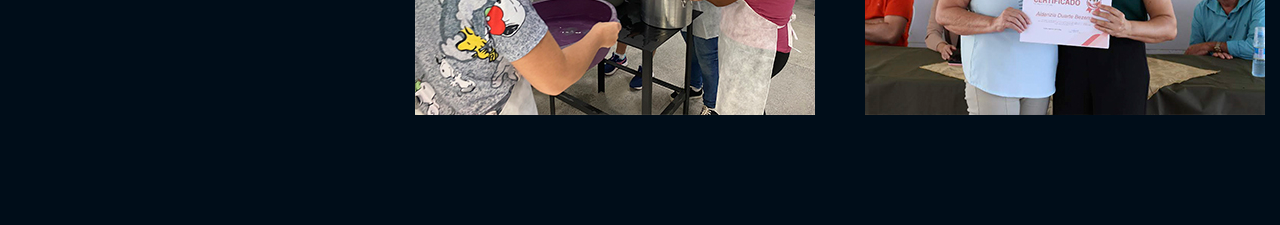
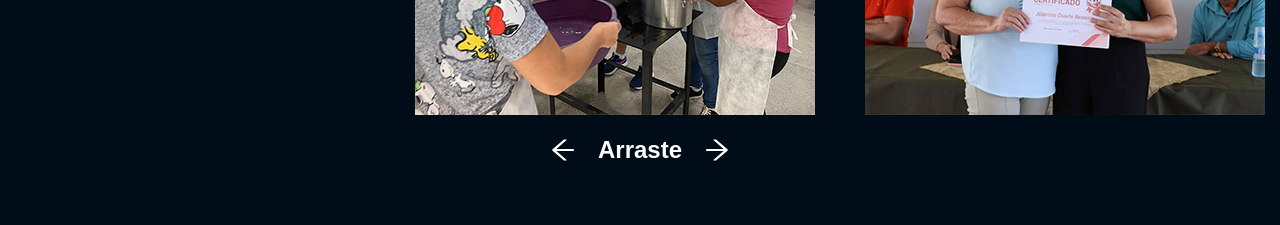
Before and after one commit to felipeuenes/landing-page-em, a React (Vite) app: page / in a window 1280 px wide. Shown: the part 4720-4945 px from the top of the page. Built offline with nearby package versions, Linux system fonts and the light colour scheme.

Commit message:
add setas

```diff
--- a/package.json
+++ b/package.json
@@ -12,6 +12,7 @@
     "embla-carousel-react": "^7.1.0",
     "react": "^18.2.0",
     "react-dom": "^18.2.0",
+    "react-icons": "^4.8.0",
     "styled-components": "^5.3.9"
   },
   "devDependencies": {
--- a/src/pages/Slides/index.jsx
+++ b/src/pages/Slides/index.jsx
@@ -6,7 +6,7 @@ import image3 from '../../images/image3.jpg'
 import image4 from '../../images/image4.jpg'
 import image5 from '../../images/image5.jpg'
 import image6 from '../../images/image6.jpg'
-
+import { AiOutlineArrowRight, AiOutlineArrowLeft } from 'react-icons/ai'
 
 
 export function Slider(){
@@ -22,6 +22,11 @@ export function Slider(){
           <div className="embla__slide"><img src={image5} alt="" /></div>
           <div className="embla__slide"><img src={image6} alt="" /></div>
         </div>
+          <div className='setas'>
+            <AiOutlineArrowLeft/>
+            <h3>Arraste</h3>
+          <AiOutlineArrowRight/>
+          </div>
       </div>
     )
 }
--- a/src/pages/Slides/style.css
+++ b/src/pages/Slides/style.css
@@ -11,3 +11,18 @@
     min-width: 0;
     max-width: 45.0rem;
   }
+
+  .setas{
+    margin-top: 1.6rem;
+    display: flex;
+    align-items: center;
+    justify-content: center;
+    color: white;
+    text-align: center;
+    font-size: 3.0rem;
+    gap: 2.0rem;
+  }
+
+  .setas h3{
+    font-size: 2.4rem;
+  }
```
Also changed, not shown: 1 other file (tests, documents, lock files or other folders).
